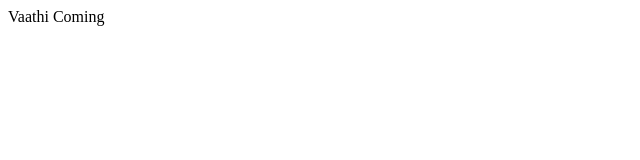
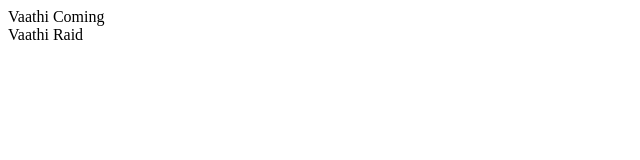
Before and after one commit to suman711/demo-repo, a plain HTML site: page index.html in a window 1280 px wide. Shown: the full height of the page, 0-640 px from the left. Drawn offline with Linux system fonts and the light colour scheme.

Commit message:
some description
some description

```diff
--- a/index.html
+++ b/index.html
@@ -1 +1,2 @@
 <div>Vaathi Coming</div>
+<div>Vaathi Raid</div>
```
Also changed, not shown: 1 other file.
